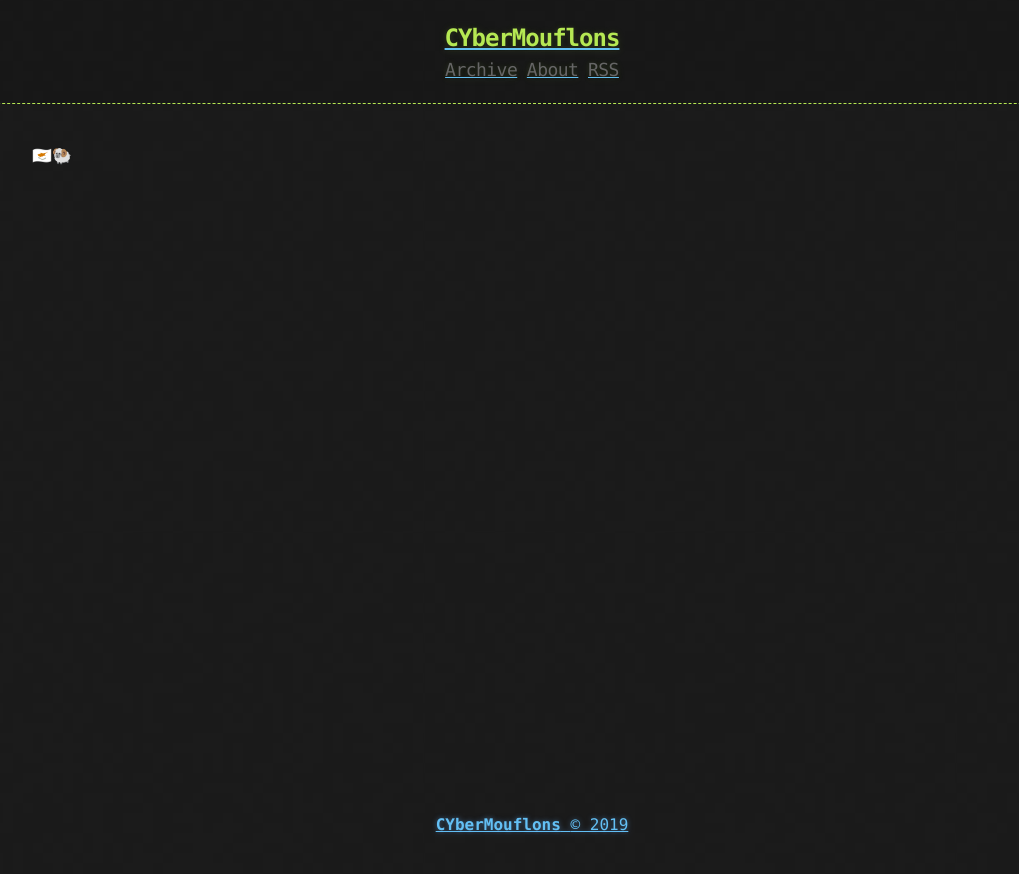
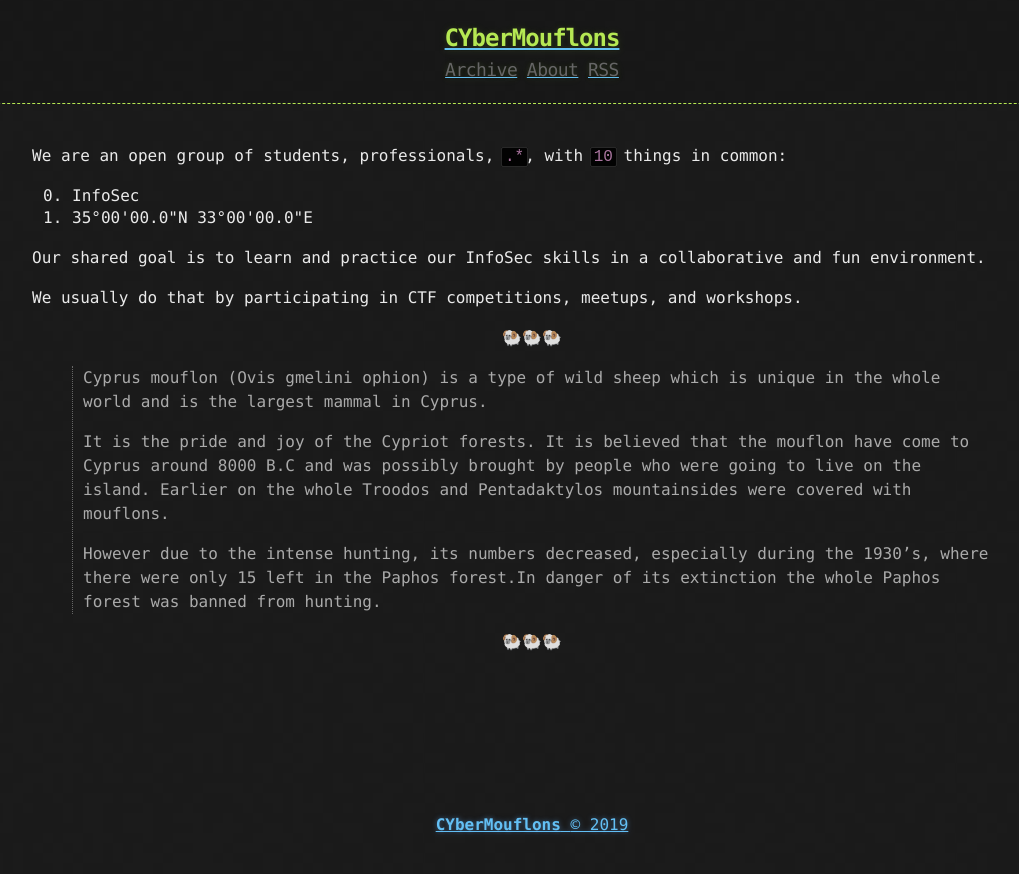
Before and after one commit to cybermouflons/cybermouflons.com, a Jekyll site: the page built from about.md, in a window 1280 px wide. Shown: the top 874 px of the page, without its empty margins (108-1127 px from the left). Built offline with Jekyll 4.4.1, drawn with Linux system fonts in a browser that asks for light colours.

Commit message:
update about page

```diff
--- a/about.md
+++ b/about.md
@@ -3,4 +3,23 @@ layout: page
 title: About
 ---
 
-🇨🇾🐏
+We are an open group of students, professionals, `.*`, with `10` things in common:
+
+<ol start="0">
+  <li>InfoSec</li>
+  <li>35°00'00.0"N 33°00'00.0"E</li>
+</ol>
+
+Our shared goal is to learn and practice our InfoSec skills in a collaborative and fun environment.
+
+We usually do that by participating in CTF competitions, meetups, and workshops.
+
+<center>🐏🐏🐏</center>
+
+> Cyprus mouflon (Ovis gmelini ophion) is a type of wild sheep which is unique in the whole world and is the largest mammal in Cyprus.
+>
+> It is the pride and joy of the Cypriot forests. It is believed that the mouflon have come to Cyprus around 8000 B.C and was possibly brought by people who were going to live on the island. Earlier on the whole Troodos and Pentadaktylos mountainsides were covered with mouflons.
+>
+> However due to the intense hunting, its numbers decreased, especially during the 1930’s, where there were only 15 left in the Paphos forest.In danger of its extinction the whole Paphos forest was banned from hunting.
+
+<center>🐏🐏🐏</center>
```
Also changed, not shown: Gemfile.lock (added).
